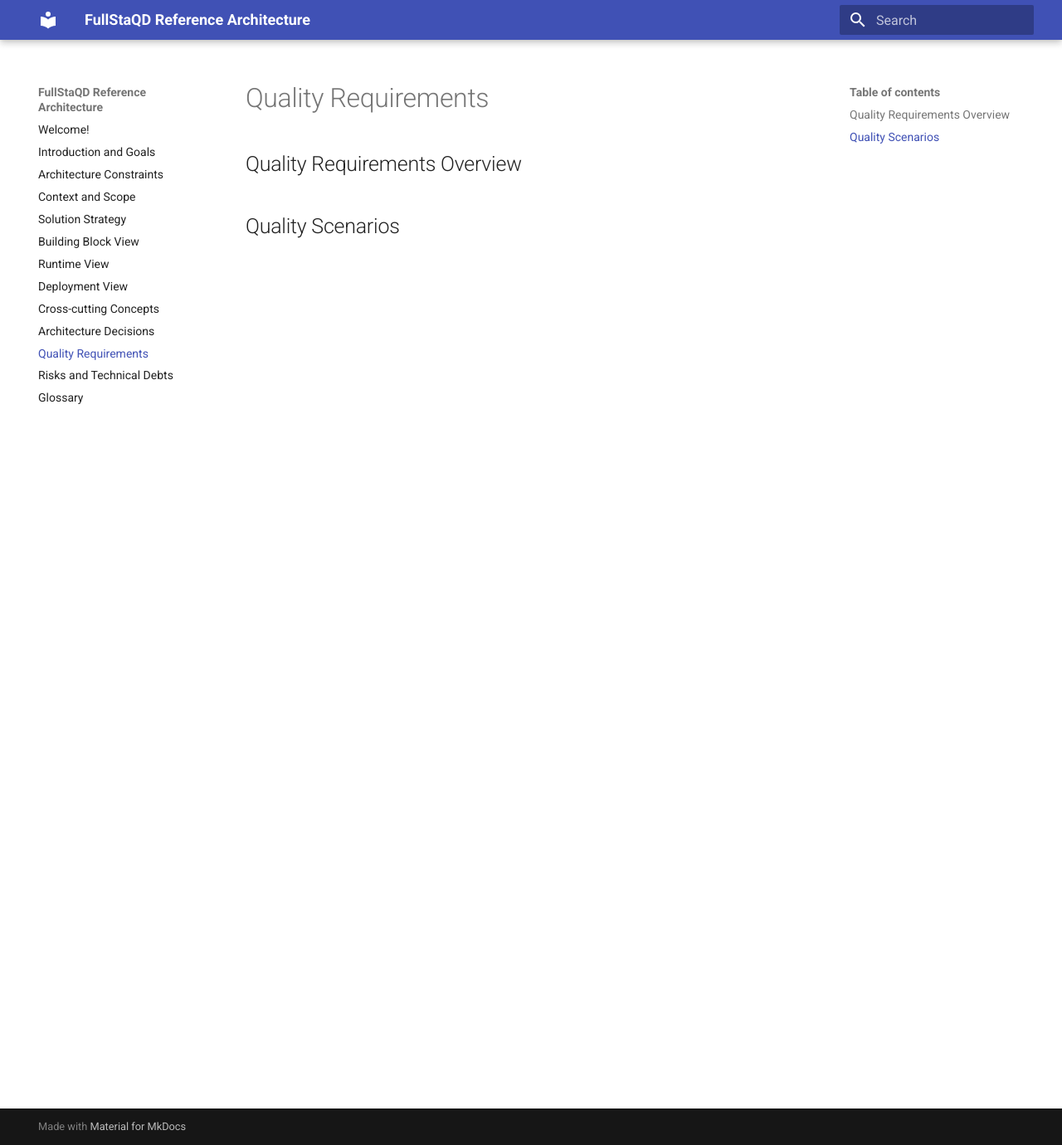
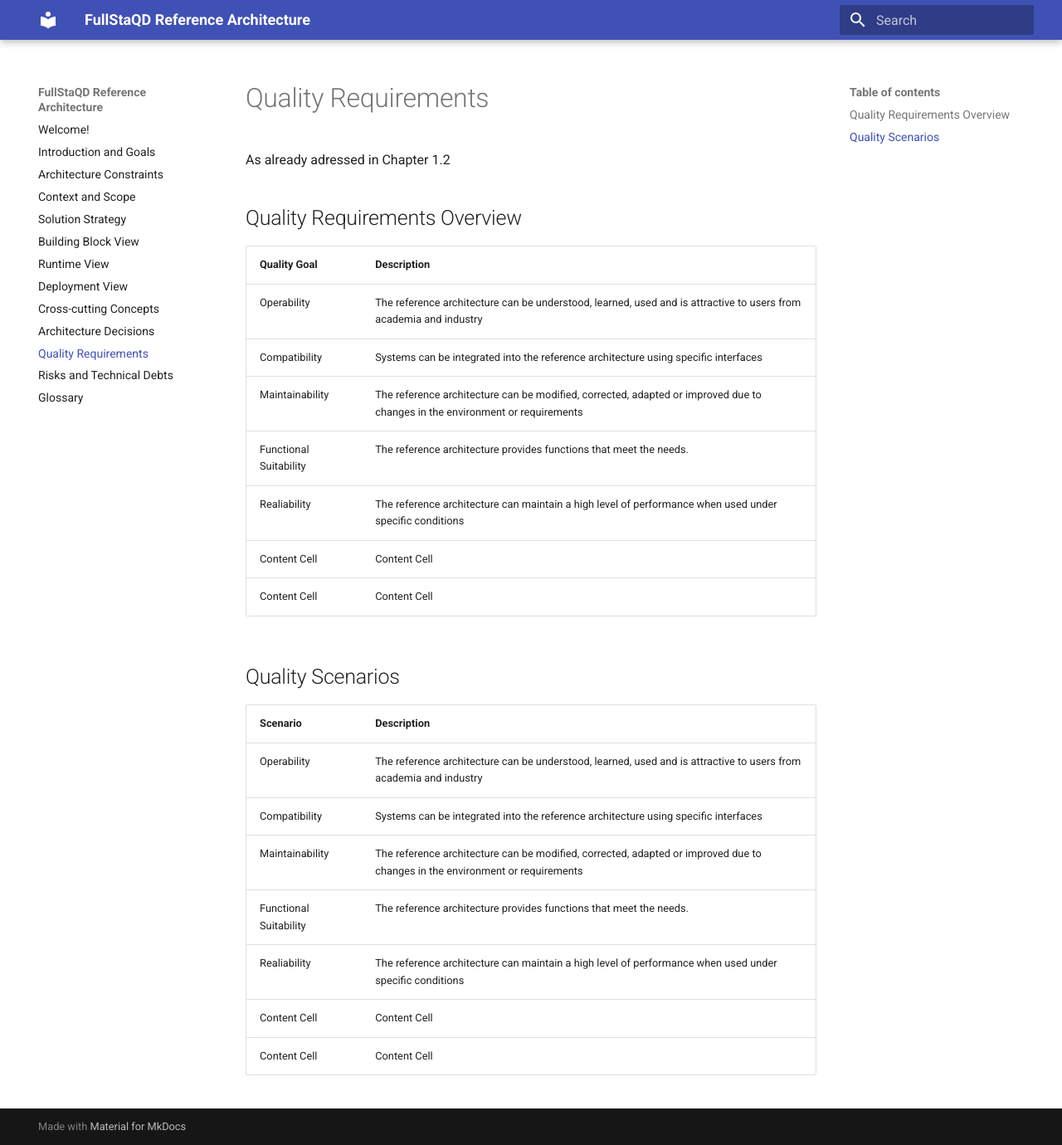
Before and after one commit to FullStaQD/architecture, an MkDocs documentation site: the page built from docs/10_quality_requirements.md, in a window 1280 px wide and 1380 px high. Shown: the whole window at 83% size. Built offline with MkDocs 1.6.1 and Material for MkDocs 9.7.7, drawn with Linux system fonts in a browser that asks for light colours.

Commit message:
Update 10_quality_requirements.md
Signed-off-by: RinorKIT <tc4656@kit.edu>

```diff
--- a/docs/10_quality_requirements.md
+++ b/docs/10_quality_requirements.md
@@ -1,5 +1,27 @@
 # Quality Requirements {#section-quality-scenarios}
-
+As already adressed in Chapter 1.2
 ## Quality Requirements Overview {#_quality_requirements_overview}
 
+
+
+| Quality Goal  | Description |
+| ------------- | ------------- |
+| Operability  | The reference architecture can be understood, learned, used and is attractive to users from academia and industry  |
+| Compatibility  | Systems can be integrated into the reference architecture using specific interfaces  |
+| Maintainability  | The reference architecture can be modified, corrected, adapted or improved due to changes in the environment or requirements  |
+| Functional Suitability  | The reference architecture provides functions that meet the needs.  |
+| Realiability  | The reference architecture can maintain a high level of performance when used under specific conditions  |
+| Content Cell  | Content Cell  |
+| Content Cell  | Content Cell  |
+
+
 ## Quality Scenarios {#_quality_scenarios}
+| Scenario  | Description |
+| ------------- | ------------- |
+| Operability  | The reference architecture can be understood, learned, used and is attractive to users from academia and industry  |
+| Compatibility  | Systems can be integrated into the reference architecture using specific interfaces  |
+| Maintainability  | The reference architecture can be modified, corrected, adapted or improved due to changes in the environment or requirements  |
+| Functional Suitability  | The reference architecture provides functions that meet the needs.  |
+| Realiability  | The reference architecture can maintain a high level of performance when used under specific conditions  |
+| Content Cell  | Content Cell  |
+| Content Cell  | Content Cell  |
```
